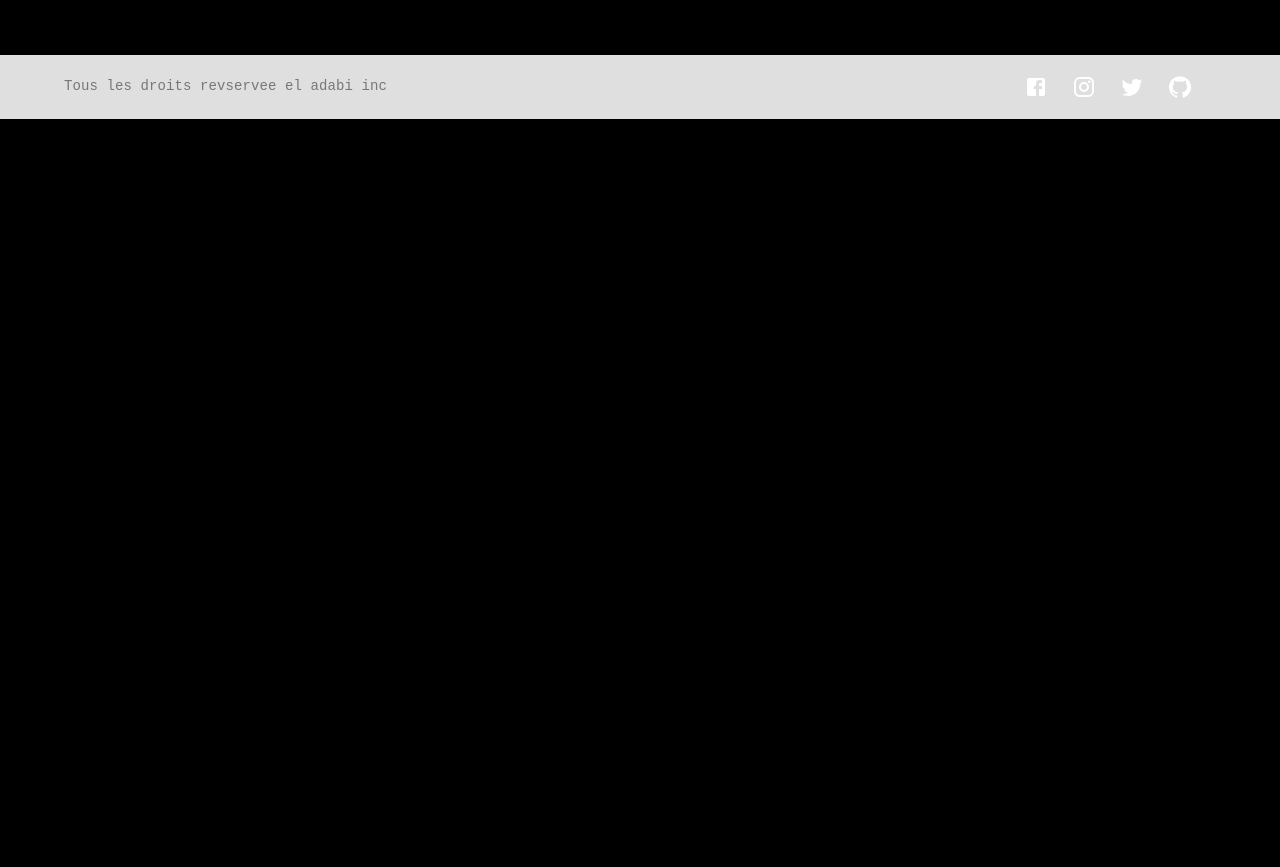
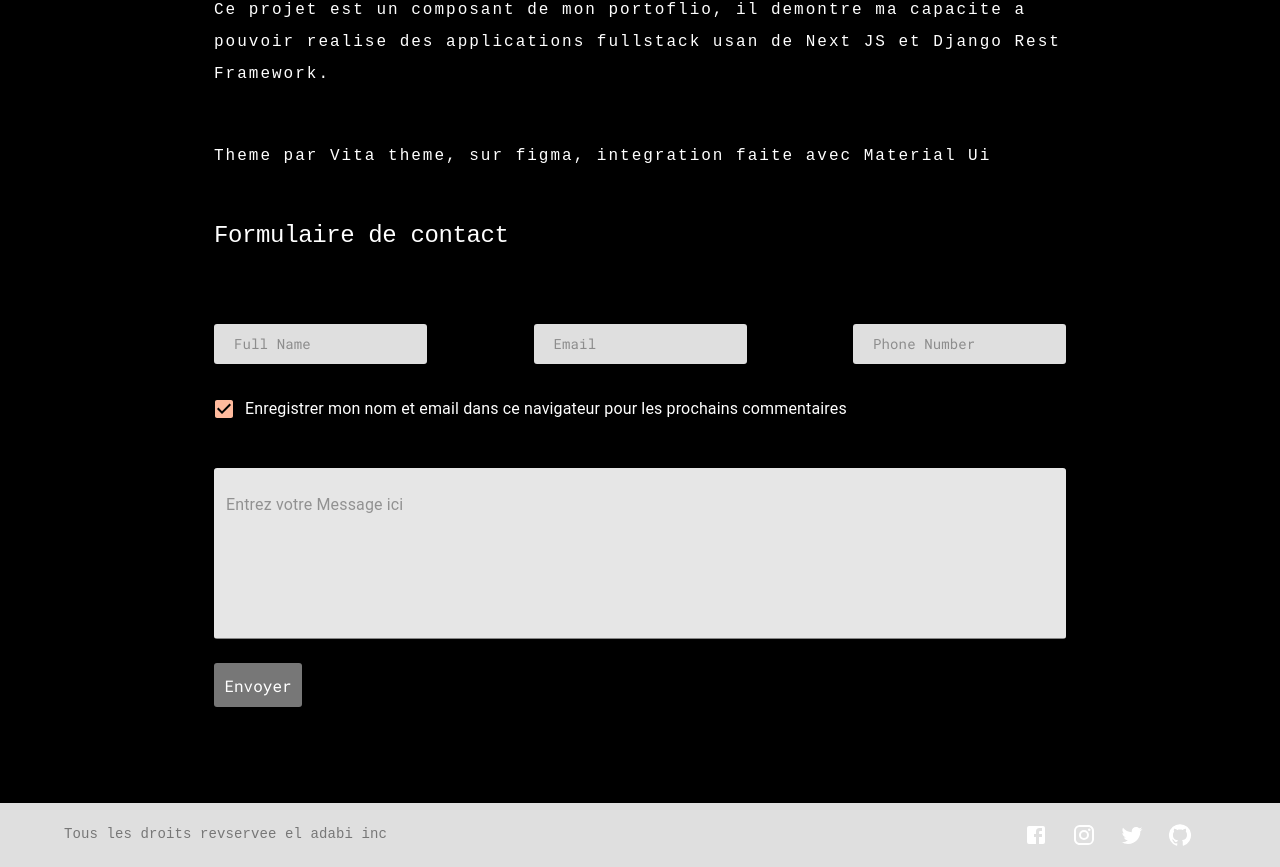
Before and after one commit to a-nasseur/eladabi_minimalist, a Next.js app: page /contact in a window 1280 px wide. Shown: the part 294-1161 px from the top of the page. Before the commit the page ends 800 px from the top, so only its background shows below. Built offline with nearby package versions, Linux system fonts and the light colour scheme.

Commit message:
filter category added

```diff
--- a/components/Navbar.js
+++ b/components/Navbar.js
@@ -28,7 +28,7 @@ const ListItem = styled('li')(({ theme }) => ({
     marginRight: '48px',
     color: colors.neutral.darkGrey,
     cursor: 'pointer',
-    paddingBottom: '8px',
+    // paddingBottom: '8px',
     '&:active': {
         borderBottom: '2px solid black',
         borderColor: colors.neutral.darkGrey,
@@ -89,7 +89,9 @@ const Navbar = () => {
                     <Link href="/">
                         <ListItem>Home</ListItem>
                     </Link>
-                    <ListItem>Blog</ListItem>
+                    <Link href='/blog'>
+                        <ListItem>Blog</ListItem>
+                    </Link>
                     <Link href="/contact">
                         <ListItem>Contact us</ListItem>
                     </Link>
--- a/components/forms/SubmitButton.js
+++ b/components/forms/SubmitButton.js
@@ -17,4 +17,4 @@ const SubmitButton = ({ title, loading }) => {
   )
 }
 
-export default SubmitButton
+export default SubmitButton;
--- a/package.json
+++ b/package.json
@@ -18,6 +18,8 @@
     "react": "18.2.0",
     "react-dom": "18.2.0",
     "react-loader-spinner": "^5.1.7-beta.1",
+    "react-slick": "^0.29.0",
+    "slick-carousel": "^1.8.1",
     "yup": "^0.32.11"
   },
   "devDependencies": {
--- a/pages/_app.js
+++ b/pages/_app.js
@@ -1,6 +1,7 @@
 import Layout from '../components/Layout'
 import '../styles/globals.css'
-import React, { useEffect } from 'react';
+import "slick-carousel/slick/slick.css";
+import "slick-carousel/slick/slick-theme.css";
 
 
 
--- a/pages/contact/index.js
+++ b/pages/contact/index.js
@@ -1,13 +1,103 @@
+import { Checkbox, FormControlLabel, FormGroup, Grid } from '@mui/material'
 import React from 'react'
+import * as Yup from 'yup';
+import { Oval } from 'react-loader-spinner';
 
 
+
+
+import AppHeading from '../../components/AppHeading'
+import AppTextBody from '../../components/AppTextBody'
+import { AppForm, AppFormField, SubmitButton } from '../../components/forms'
+import AppFormTextField from '../../components/forms/AppFormTextField';
 import Section from '../../components/Section'
+import colors from '../../config/colors';
+import Meta from '../../utils/Meta';
+import Link from 'next/link';
+
+
+
+// Yup Validation Schema
+const validationSchema = Yup.object().shape({
+  fullName: Yup.string().required().label('Full Name'),
+  email: Yup.string().required().email().label('Email'),
+  phoneNumber: Yup.string().required().min(4).max(20).label('Phone Number'),
+  message: Yup.string().required().min(10).max(260).label('Message'),
+});
+
 
 const index = () => {
+  const [loading, setLoading] = React.useState(false)
+
+
+  const handleSubmit = async ({username, email, phoneNumber, message}) => {
+    const body = {username, email, phoneNumber, message}
+    setLoading(true);
+    try {
+      const response = await fetch('http://localhost:8000/api/v1/register', {
+        method: 'POST',
+        body: JSON.stringify(body),
+      });
+      const data = await response.json();
+
+        if(response.ok){
+          console.log(data)
+          setLoading(false);
+        }
+    }
+    catch(error) {
+      setError(error.message);
+      setLoading(false);
+    }
+    setLoading(false);
+  }
+
+
   return (
+    <>
+    <Meta title='El Adabi | Contact' keywords='contact, numero, telephone, addresse' description='page de contact pour el adabi.com, nous serions ravis de connaitre votre avis sur nous' />
     <Section>
-      <h1>hello</h1>
+      <AppHeading>Contactez Nous</AppHeading>
+      <AppTextBody style={{ margin: '50px 0px'}}>Ce projet est un composant de mon portoflio, il demontre ma capacite a
+        pouvoir realise des applications fullstack usan de Next JS et Django Rest Framework.
+      </AppTextBody>
+      <AppTextBody>Theme par Vita theme, sur figma, integration faite avec Material Ui </AppTextBody>
+      <AppHeading style={{ margin: '50px 0px'}}>Formulaire de contact</AppHeading>
+      <AppForm
+        initialValues={{fullName: '', email: '', message: '', phoneNumber: ''}}
+        onSubmit={handleSubmit}
+        validationSchema={validationSchema}
+      >
+        <Grid container>
+            <Grid container justifyContent='space-between'>
+              <Grid item xs={12} md={12} lg={3}>
+                <AppFormField name='fullName' type='text' placeholder='Full Name' />
+              </Grid>
+              <Grid item xs={12} md={12} lg={3}>
+                <AppFormField name='email' type='email' placeholder='Email' />
+              </Grid>
+              <Grid item xs={12} md={12} lg={3}>
+                <AppFormField name='PhoneNumber' type='text' placeholder='Phone Number' />
+              </Grid>
+            </Grid>
+            <Grid item>
+              <FormGroup>
+                <FormControlLabel
+                  control={<Checkbox defaultChecked sx={{'&.Mui-checked': {color: colors.secondary}}} />}
+                  label="Enregistrer mon nom et email dans ce navigateur pour les prochains commentaires"
+
+                />
+              </FormGroup>
+            </Grid>
+            <Grid item xs={12} md={12} lg={12}>
+              <AppFormTextField placeholder='Entrez votre Message ici' name='message' />
+            </Grid>
+          </Grid>
+          <SubmitButton title='Envoyer' loading={loading}/>
+
+      </AppForm>
     </Section>
+    </>
   )
 }
 
--- a/styles/globals.css
+++ b/styles/globals.css
@@ -23,3 +23,18 @@ a {
     background: black;
   }
 }
+
+/* .slick-prev:before, .slick-next:before{
+  color: black !important;
+} */
+
+.slick-next, .slick-prev  {
+  color: black !important;
+}
+
+.slider {
+  margin-top: 63px;
+  height: 41px;
+  align-items: center;
+  border-bottom: 1px solid #DFDFDF;
+}
```
Also changed, not shown: components/ArticlesList.js (+47 -0 lines), pages/blog/index.js (added, +27 -0 lines), 1 other file (tests, documents, lock files or other folders).
